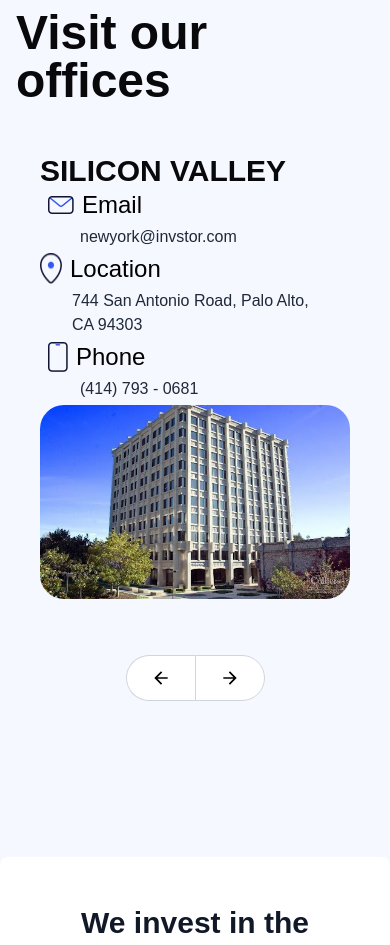
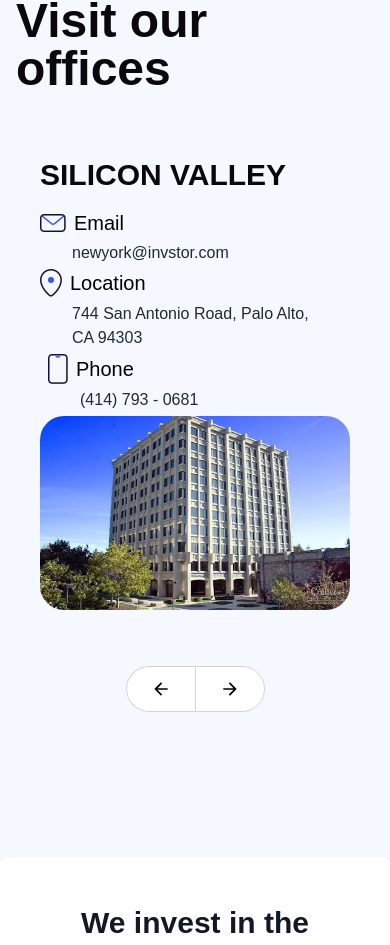
Before and after one commit to codebyankita/InvesterX, a Next.js app: page /about in a window 390 px wide. Shown: the part 8282-9227 px from the top of the page. Built offline with nearby package versions, Linux system fonts and the light colour scheme.

Commit message:
some css changes

```diff
--- a/app/about/page.tsx
+++ b/app/about/page.tsx
@@ -878,14 +878,14 @@
               className="rounded-3xl w-full lg:w-1/2 mb-6 md:mb-0"
             />
             <div className="flex flex-col">
-              <h2 className="md:text-4xl text-3xl font-semibold lg:mx-4 xl:mx-8 mx-0">
+              <h2 className="lg:text-4xl text-3xl font-semibold lg:mx-4 my-4 xl:mx-8 mx-0">
                 {currentOffice?.name}
               </h2>
               <div className="grid grid-cols-1 md:grid-cols-2">
-                <div className="flex flex-col lg:ml-4 xl:ml-8 ml-2">
+                <div className="flex flex-col lg:ml-4 xl:ml-8 ml-0">
                   <div className="flex lg:items-start items-center">
                     <Image src={email} alt="Email" className="mr-2 lg:mt-1" />
-                    <span className="text-black text-2xl">Email</span>
+                    <span className="text-black md:text-2xl text-xl  ">Email</span>
                   </div>
                   <span className="mx-8 my-1 text-wrap text-gray-800">
                     {currentOffice?.email}
@@ -898,7 +898,7 @@
                       alt="Location"
                       className="mr-2 lg:mt-1"
                     />
-                    <span className="text-black text-2xl">Location</span>
+                    <span className="text-black md:text-2xl text-xl ">Location</span>
                   </div>
                   <span className="mx-8 my-1 text-gray-800">
                     {currentOffice?.location}
@@ -907,7 +907,7 @@
                 <div className="flex flex-col lg:ml-4 xl:ml-8 ml-2">
                   <div className="flex lg:items-start items-center">
                     <Image src={phone} alt="Phone" className="mr-2 lg:mt-1" />
-                    <span className="text-black text-2xl">Phone</span>
+                    <span className="text-black md:text-2xl text-xl ">Phone</span>
                   </div>
                   <span className="mx-8 my-1 text-gray-800">
                     {currentOffice?.phone}
```
